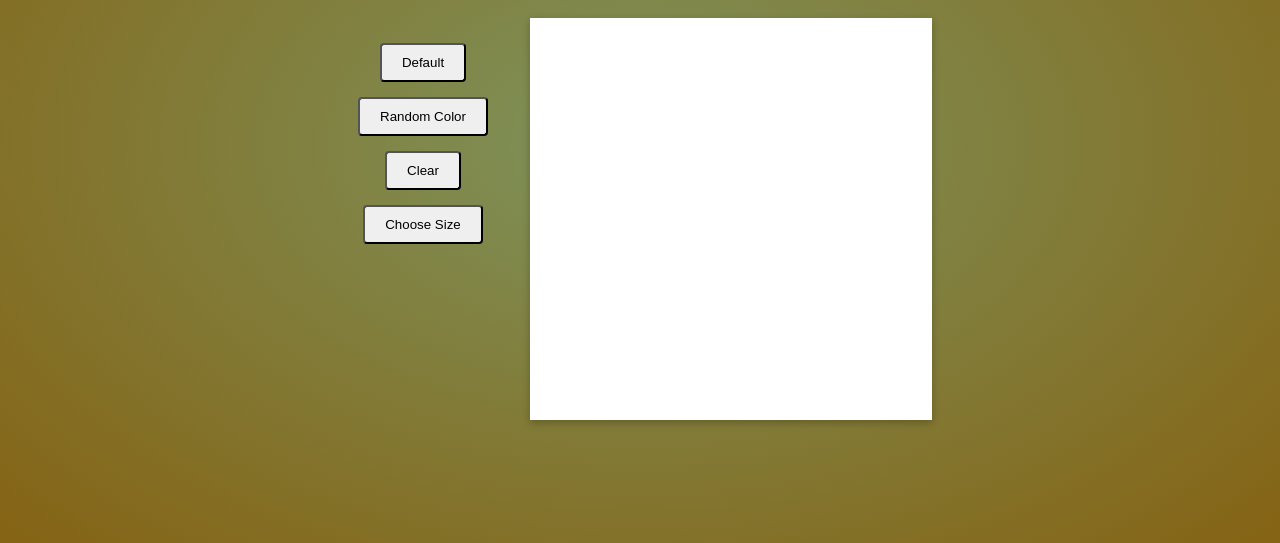
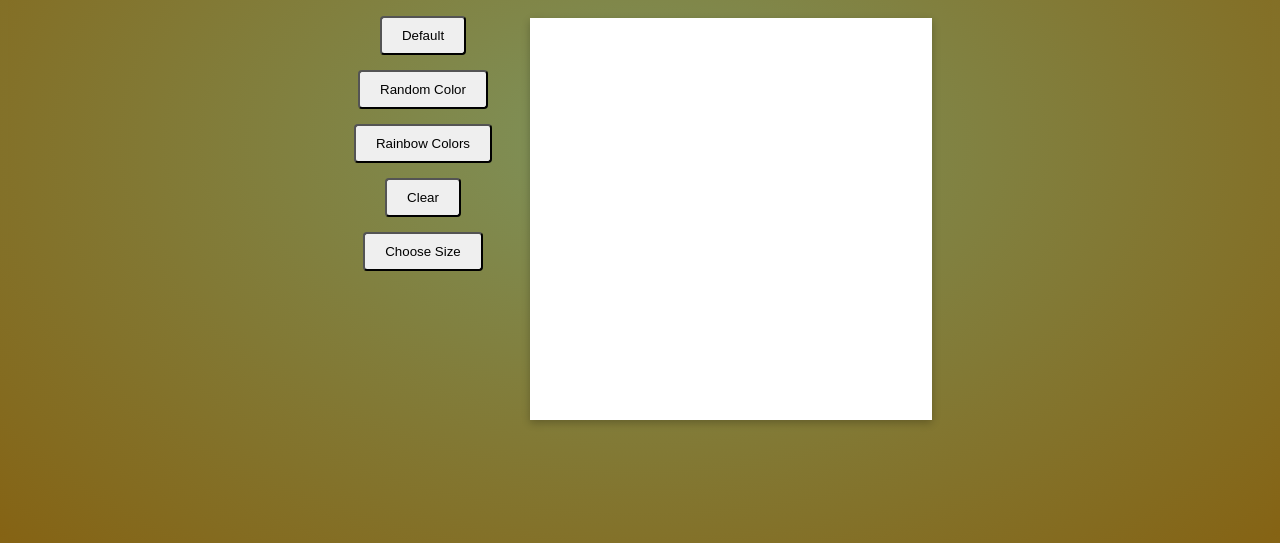
Before and after one commit to snune070/Project-Etch-A-Sketch, a plain HTML site: page index.html in a window 1280 px wide. Shown: the part 265-808 px from the top of the page. Drawn offline with Linux system fonts and the light colour scheme.

Commit message:
Added button for rainbow Colors

```diff
--- a/index.html
+++ b/index.html
@@ -17,6 +17,7 @@
     <div class="menu">
         <button id="black">Default</button>
         <button id="random">Random Color</button>
+        <button id="rainbow">Rainbow Colors</button>
         <button id="clear">Clear</button>
         <button id="size">Choose Size</button>
     </div>
```
